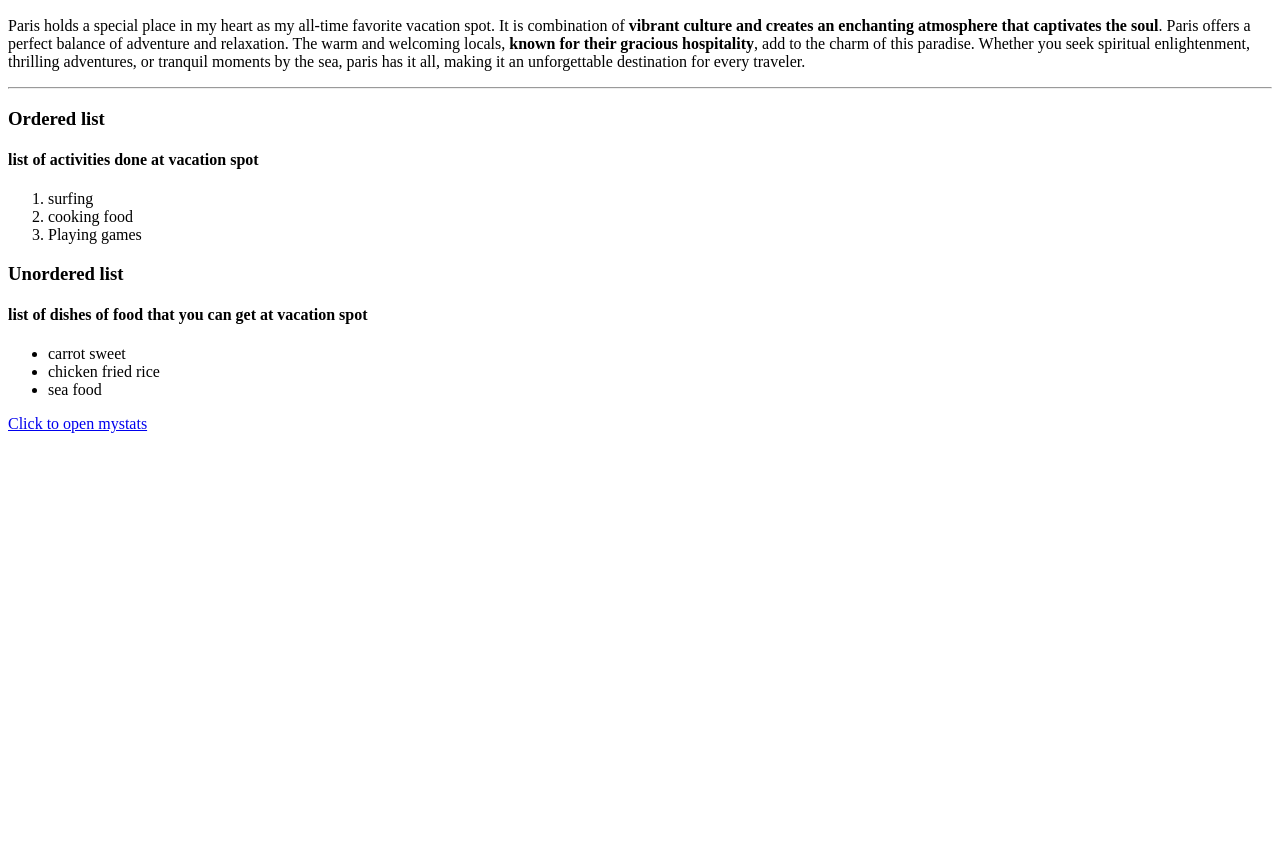
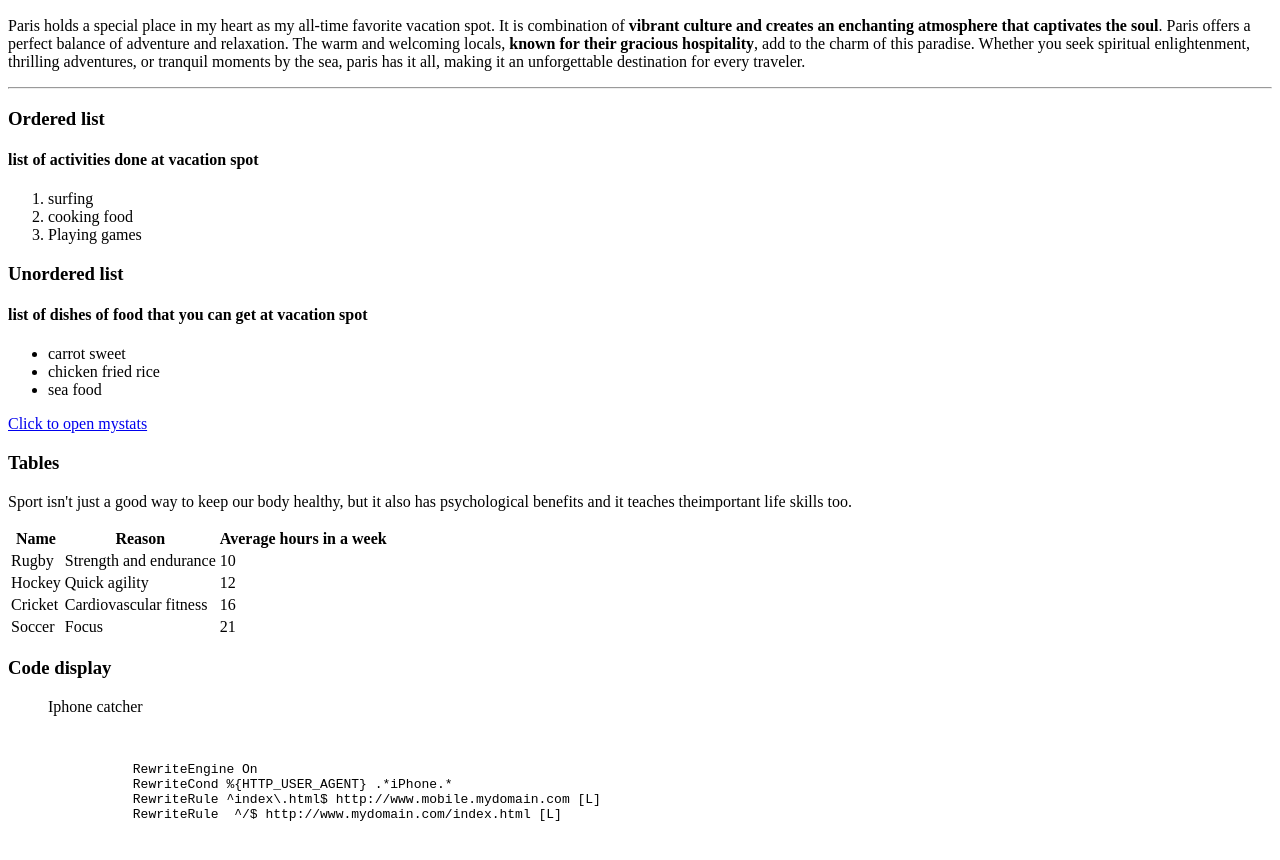
Before and after one commit to 44-563-WebApps-F23/44563-webapps-f23-assignment3-aavinash2506, a plain HTML site: page index.html in a window 1280 px wide. Shown: the part 110-970 px from the top of the page. Before the commit the page ends 800 px from the top, so only its background shows below. Drawn offline with Linux system fonts and the light colour scheme.

Commit message:
added new lines

```diff
--- a/index.html
+++ b/index.html
@@ -35,6 +35,61 @@
         <li>sea food</li>
     </ul>
     <a href="mystats.html">Click to open mystats</a>
+    <h3>
+        Tables
+    </h3>
+    <p>Sport isn't just a good way to keep our body healthy, but it also has psychological benefits and it teaches theimportant life skills too.</p>
+    <table>
+        <tr>
+            <th>Name</th>
+            <th>Reason</th>
+            <th>Average hours in a week</th>
+        </tr>
+
+        <tr>
+            <td>Rugby</td>
+            <td>Strength and endurance</td>
+            <td>10</td>
+        </tr>
+
+        <tr>
+            <td>Hockey</td>
+            <td>Quick agility</td>
+            <td>12</td>
+        </tr>
+
+        <tr>
+            <td>Cricket</td>
+            <td>Cardiovascular fitness</td>
+            <td>16</td>
+        </tr>
+
+        <tr>
+            <td>Soccer</td>
+            <td>Focus</td>
+            <td>21</td>
+        </tr>
+
+    </table>
+    <h3>
+        Code display
+    </h3>
+    <blockquote>
+        <p>Iphone catcher</p>
+    </blockquote>
+    <pre>
+        <code>
+            <IfModule mod_rewrite.c>
+                RewriteEngine On
+                RewriteCond %{HTTP_USER_AGENT} .*iPhone.*
+                RewriteRule ^index\.html$ http://www.mobile.mydomain.com [L]
+                RewriteRule  ^/$ http://www.mydomain.com/index.html [L]
+                </IfModule>
+        </code>
+    </pre>
+
+
+
 
 
 
```
